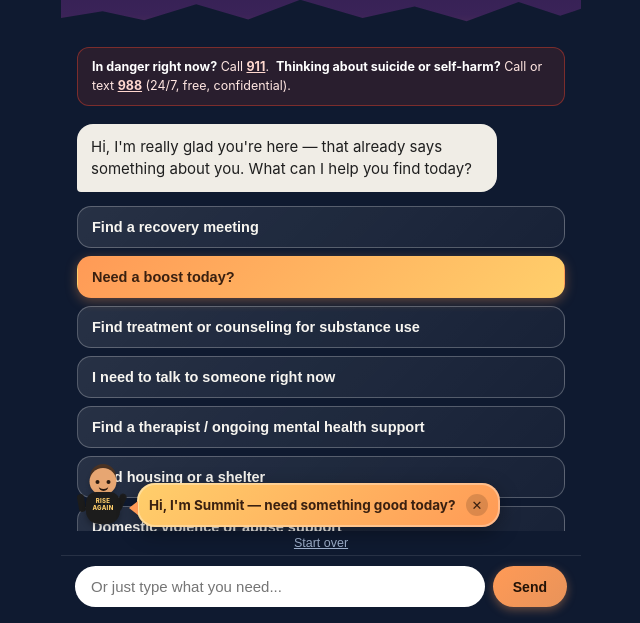
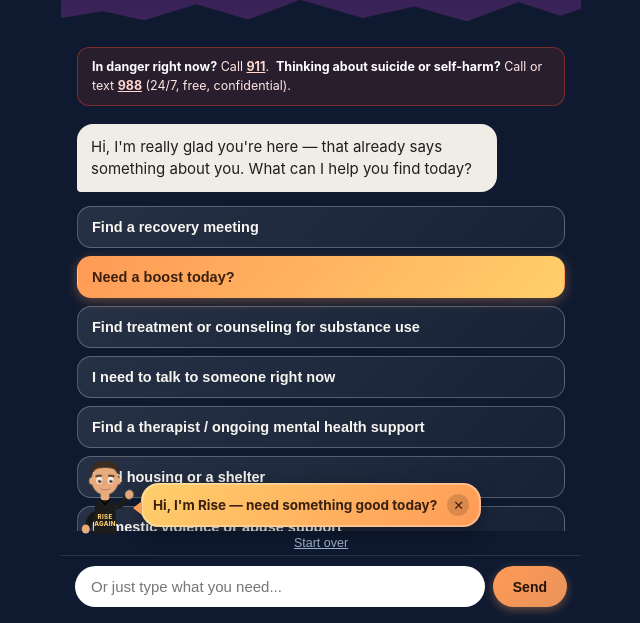
Before and after one commit to joeseron2/RiseAgain, a plain HTML site: page index.html in a window 1280 px wide. Shown: the part 177-800 px from the top of the page, without its empty margins (319-959 px from the left). Drawn offline with Linux system fonts and the light colour scheme.

Commit message:
Add files via upload

```diff
--- a/index.html
+++ b/index.html
@@ -370,11 +370,11 @@
   ::-webkit-scrollbar{width:6px;}
   ::-webkit-scrollbar-thumb{background:rgba(255,255,255,0.2);border-radius:4px;}
 
-  /* Proactive "Summit" boost nudge — a little animated character (not a
+  /* Proactive "Rise" boost nudge — a little illustrated character (not a
      stock icon/emoji) that pops up on its own, outside the normal option
      list, to invite people into the Daily Boost. Purely optional/
-     dismissible, never blocks the rest of the app. Built entirely out of
-     CSS shapes so there's no external image asset to host or break. */
+     dismissible, never blocks the rest of the app. Built entirely as
+     inline SVG so there's no external image asset to host or break. */
   #boostNudge{
     position:absolute;
     left:16px; right:16px;
@@ -393,94 +393,34 @@
     transform:translateY(0) scale(1);
     pointer-events:auto;
   }
-  #boostNudge.show .summit-guy{ animation:summit-bounce 2.2s ease-in-out infinite; }
+  #boostNudge.show .rise-buddy{ animation:rise-bounce 2.2s ease-in-out infinite; }
 
-  /* --- Summit, the little mascot --- */
-  .summit-guy{
+  /* --- Rise, the little mascot --- */
+  .rise-buddy{
     position:relative;
-    width:52px;
-    height:70px;
+    width:56px;
+    height:77px;
     flex-shrink:0;
     cursor:pointer;
   }
-  @keyframes summit-bounce{
+  .rise-buddy svg{
+    width:100%;
+    height:100%;
+    display:block;
+    overflow:visible;
+  }
+  @keyframes rise-bounce{
     0%,100%{ transform:translateY(0); }
     50%{ transform:translateY(-5px); }
   }
-  .summit-hair{
-    position:absolute;
-    top:-2px; left:50%;
-    width:26px; height:15px;
-    transform:translateX(-50%);
-    border-radius:14px 14px 0 0;
-    background:#4a3324;
+  .rise-arm-r{
+    transform-box:fill-box;
+    transform-origin:12% 100%;
+    animation:rise-wave 1.3s ease-in-out infinite;
   }
-  .summit-head{
-    position:absolute;
-    top:2px; left:50%;
-    width:27px; height:27px;
-    transform:translateX(-50%);
-    border-radius:50%;
-    background:#e7a672;
-    box-shadow:0 2px 4px rgba(0,0,0,0.25);
-  }
-  .summit-head::before{ /* eyes */
-    content:"";
-    position:absolute;
-    top:12px; left:6px;
-    width:4px; height:4px;
-    border-radius:50%;
-    background:#2a1a10;
-    box-shadow:11px 0 0 #2a1a10;
-  }
-  .summit-head::after{ /* smile */
-    content:"";
-    position:absolute;
-    top:16px; left:8.5px;
-    width:10px; height:5px;
-    border-bottom:2px solid #2a1a10;
-    border-radius:0 0 10px 10px;
-  }
-  .summit-body{
-    position:absolute;
-    top:26px; left:50%;
-    width:34px; height:32px;
-    transform:translateX(-50%);
-    border-radius:10px 10px 13px 13px;
-    background:#1c1c1c;
-    box-shadow:0 3px 6px rgba(0,0,0,0.3);
-    overflow:hidden;
-  }
-  .summit-shirt-text{
-    position:absolute;
-    top:5px; left:0; right:0;
-    text-align:center;
-    font-size:6px;
-    line-height:1.2;
-    font-weight:800;
-    letter-spacing:0.3px;
-    color:#ffcf6b;
-    font-family:inherit;
-  }
-  .summit-arm{
-    position:absolute;
-    top:28px;
-    width:7px; height:18px;
-    border-radius:5px;
-    background:#1c1c1c;
-  }
-  .summit-arm.left{
-    left:1px;
-    transform:rotate(-10deg);
-  }
-  .summit-arm.right{
-    right:1px;
-    transform-origin:top center;
-    animation:summit-wave 1.3s ease-in-out infinite;
-  }
-  @keyframes summit-wave{
-    0%,100%{ transform:rotate(18deg); }
-    50%{ transform:rotate(48deg); }
+  @keyframes rise-wave{
+    0%,100%{ transform:rotate(6deg); }
+    50%{ transform:rotate(34deg); }
   }
 
   .boost-nudge-bubble{
@@ -497,7 +437,7 @@
     max-width:100%;
   }
   .boost-nudge-bubble::before{
-    /* speech-bubble pointer, aimed back at Summit */
+    /* speech-bubble pointer, aimed back at Rise */
     content:"";
     position:absolute;
     left:-8px;
@@ -559,15 +499,52 @@
   </div>
 
   <div id="boostNudge">
-    <div class="summit-guy" id="summitGuy" aria-hidden="true">
-      <div class="summit-hair"></div>
-      <div class="summit-head"></div>
-      <div class="summit-arm left"></div>
-      <div class="summit-arm right"></div>
-      <div class="summit-body"><div class="summit-shirt-text">RISE<br>AGAIN</div></div>
+    <div class="rise-buddy" id="riseBuddy" aria-hidden="true">
+      <svg viewBox="0 0 64 88" xmlns="http://www.w3.org/2000/svg">
+        <!-- resting left arm -->
+        <path d="M20,60 C13,62 9,70 10,79 C10,82 13,83 15,81 C17,75 19,68 23,62 Z" fill="#161616"/>
+        <ellipse cx="10" cy="80" rx="4.6" ry="5.2" fill="#e8ac7c"/>
+        <!-- torso / shirt -->
+        <path d="M20,58 C20,50 25,45 32,45 C39,45 44,50 44,58 L45,86 L19,86 Z" fill="#1c1c1c"/>
+        <path d="M27,46 L32,52 L37,46" stroke="#050505" stroke-width="1.6" fill="none" stroke-linecap="round" stroke-linejoin="round"/>
+        <text x="32" y="68" text-anchor="middle" font-size="7" font-weight="800" letter-spacing="0.4" fill="#ffcf6b" font-family="inherit">RISE</text>
+        <text x="32" y="76" text-anchor="middle" font-size="7" font-weight="800" letter-spacing="0.4" fill="#ffcf6b" font-family="inherit">AGAIN</text>
+        <!-- neck -->
+        <rect x="27" y="38" width="10" height="9" rx="3" fill="#e8ac7c"/>
+        <!-- waving right arm -->
+        <g class="rise-arm-r">
+          <path d="M44,58 C51,56 56,49 56,41 C56,38 53,37 51,39 C49,45 46,50 42,56 Z" fill="#1c1c1c"/>
+          <ellipse cx="56" cy="38" rx="4.8" ry="5.4" fill="#e8ac7c"/>
+        </g>
+        <!-- head -->
+        <ellipse cx="32" cy="24" rx="15.5" ry="17" fill="#e8ac7c"/>
+        <!-- ears -->
+        <ellipse cx="16.5" cy="25" rx="2.6" ry="4" fill="#e8ac7c"/>
+        <ellipse cx="47.5" cy="25" rx="2.6" ry="4" fill="#e8ac7c"/>
+        <!-- hair -->
+        <path d="M15,21 C14,7 22,2 32,2 C42,2 50,7 49,21 C49,13 42,10 32,10 C22,10 15,13 15,21 Z" fill="#3d2b1f"/>
+        <!-- blush -->
+        <ellipse cx="21.5" cy="30" rx="3" ry="1.8" fill="#ff9a76" opacity="0.35"/>
+        <ellipse cx="42.5" cy="30" rx="3" ry="1.8" fill="#ff9a76" opacity="0.35"/>
+        <!-- eyebrows -->
+        <rect x="21" y="18.3" width="7.5" height="2.1" rx="1.05" fill="#3d2b1f" transform="rotate(-6 24.75 19.35)"/>
+        <rect x="35.5" y="18.3" width="7.5" height="2.1" rx="1.05" fill="#3d2b1f" transform="rotate(6 39.25 19.35)"/>
+        <!-- eyes -->
+        <ellipse cx="25.5" cy="24.5" rx="3.2" ry="3.9" fill="#fff"/>
+        <ellipse cx="38.5" cy="24.5" rx="3.2" ry="3.9" fill="#fff"/>
+        <circle cx="25.9" cy="25.3" r="2" fill="#3d2b1f"/>
+        <circle cx="38.9" cy="25.3" r="2" fill="#3d2b1f"/>
+        <circle cx="26.6" cy="24.2" r="0.7" fill="#fff"/>
+        <circle cx="39.6" cy="24.2" r="0.7" fill="#fff"/>
+        <!-- nose -->
+        <path d="M31.3,26 Q32.5,29 30.5,30" stroke="#c98a5c" stroke-width="1.1" fill="none" stroke-linecap="round" opacity="0.6"/>
+        <!-- mouth -->
+        <path d="M25,32.5 Q32,38.5 39,32.5 Q32,36 25,32.5 Z" fill="#a94b3a"/>
+        <path d="M27,33 Q32,35.8 37,33 Q32,34.4 27,33 Z" fill="#fff" opacity="0.85"/>
+      </svg>
     </div>
     <div class="boost-nudge-bubble">
-      <button type="button" id="boostNudgeText" class="boost-nudge-text">Hi, I'm Summit — need something good today?</button>
+      <button type="button" id="boostNudgeText" class="boost-nudge-text">Hi, I'm Rise — need something good today?</button>
       <button type="button" id="boostNudgeClose" class="boost-nudge-close" aria-label="Dismiss">✕</button>
     </div>
   </div>
@@ -849,11 +826,11 @@ const chat = document.getElementById("chat");
 const textInput = document.getElementById("textInput");
 
 /* ---------------------------------------------------------
-   "SUMMIT" BOOST NUDGE
+   "RISE" BOOST NUDGE
    A little animated character that pops up on its own (outside the
    normal option list) after a few quiet seconds on the start screen,
    inviting people into the Daily Boost. Fully optional — a single tap
-   (on Summit or the speech bubble) opens the Boost menu, the × dismisses
+   (on Rise or the speech bubble) opens the Boost menu, the × dismisses
    it for the rest of this visit. Nothing about this is tracked beyond
    the same anonymous, aggregate category counts used everywhere else in
    the app.
@@ -885,7 +862,7 @@ function openBoostFromNudge(){
 }
 
 document.getElementById("boostNudgeText").onclick = openBoostFromNudge;
-document.getElementById("summitGuy").onclick = openBoostFromNudge;
+document.getElementById("riseBuddy").onclick = openBoostFromNudge;
 
 document.getElementById("boostNudgeClose").onclick = (e) => {
   e.stopPropagation();
```
